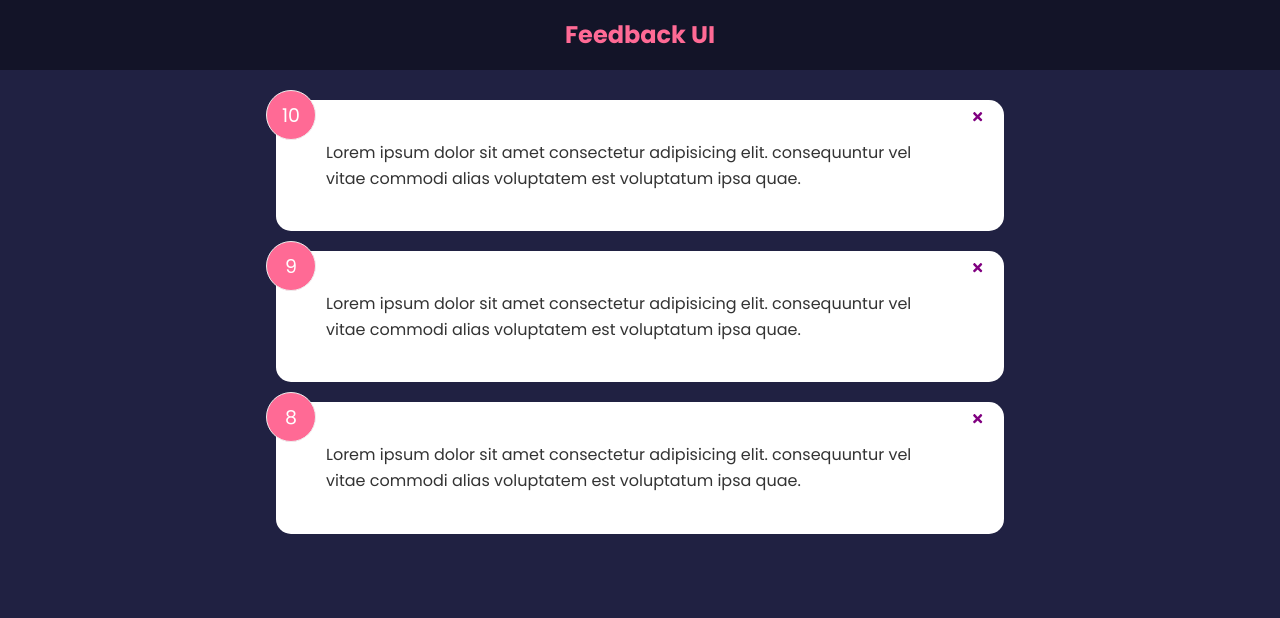
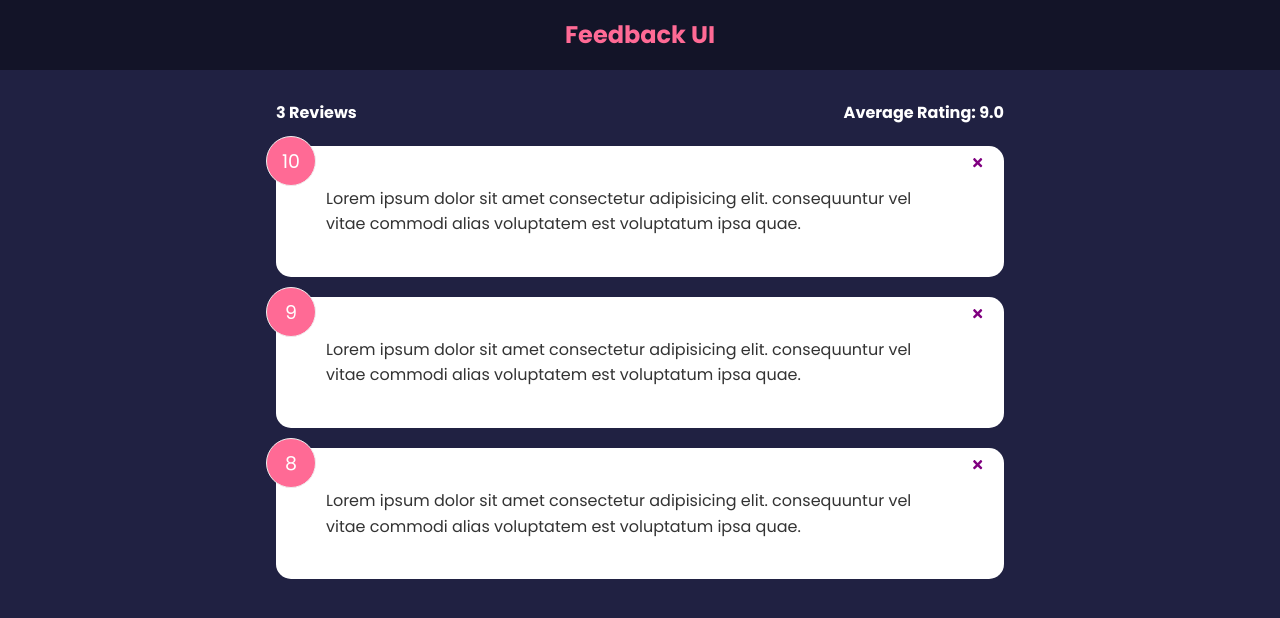
Before and after one commit to coolpot/react-feedback, a React (Create React App) app: page / in a window 1280 px wide. Shown: the top 618 px of the page. Built offline with nearby package versions, Linux system fonts and the light colour scheme.

Commit message:
end of s3

```diff
--- a/src/App.js
+++ b/src/App.js
@@ -2,19 +2,21 @@
 import FeedbackList from "./components/FeedbackList";
 import { useState } from "react";
 import FeedbackData from './data/FeedbackData';
+import FeedbackStats from './components/FeedbackStats';
 
 function App() {
 
   const [feedback, setFeedback] = useState(FeedbackData);
   const deleteFeedback = (id) => {
     if (window.confirm('Are you surte you want to delete?')) {
-      setFeedback(feedback.filter((item) => item.id !== id))
+      setFeedback(feedback.filter((item) => item.id !== id));
     }
   }
   return (
     <>
       <Header/>
       <div className="container">
+        <FeedbackStats feedback={feedback} />
         <FeedbackList feedback={feedback} handleDelete={deleteFeedback} />
       </div>
     </>
--- /dev/null
+++ b/src/components/FeedbackStats.jsx
@@ -0,0 +1,22 @@
+import PropTypes from 'prop-types'
+
+
+function FeedbackStats({feedback}) {
+  let average = feedback.reduce((acc, cur) => {
+    return acc + cur.rating
+  }, 0) / feedback.length;
+  average = average.toFixed(1);
+
+  return (
+    <div className="feedback-stats">
+      <h4>{feedback.length} Reviews</h4>
+      <h4>Average Rating: {isNaN(average) ? 0 : average}</h4>
+    </div>
+  )
+}
+
+FeedbackStats.propTypes = {
+  feedback: PropTypes.array.isRequired
+}
+
+export default FeedbackStats
```
